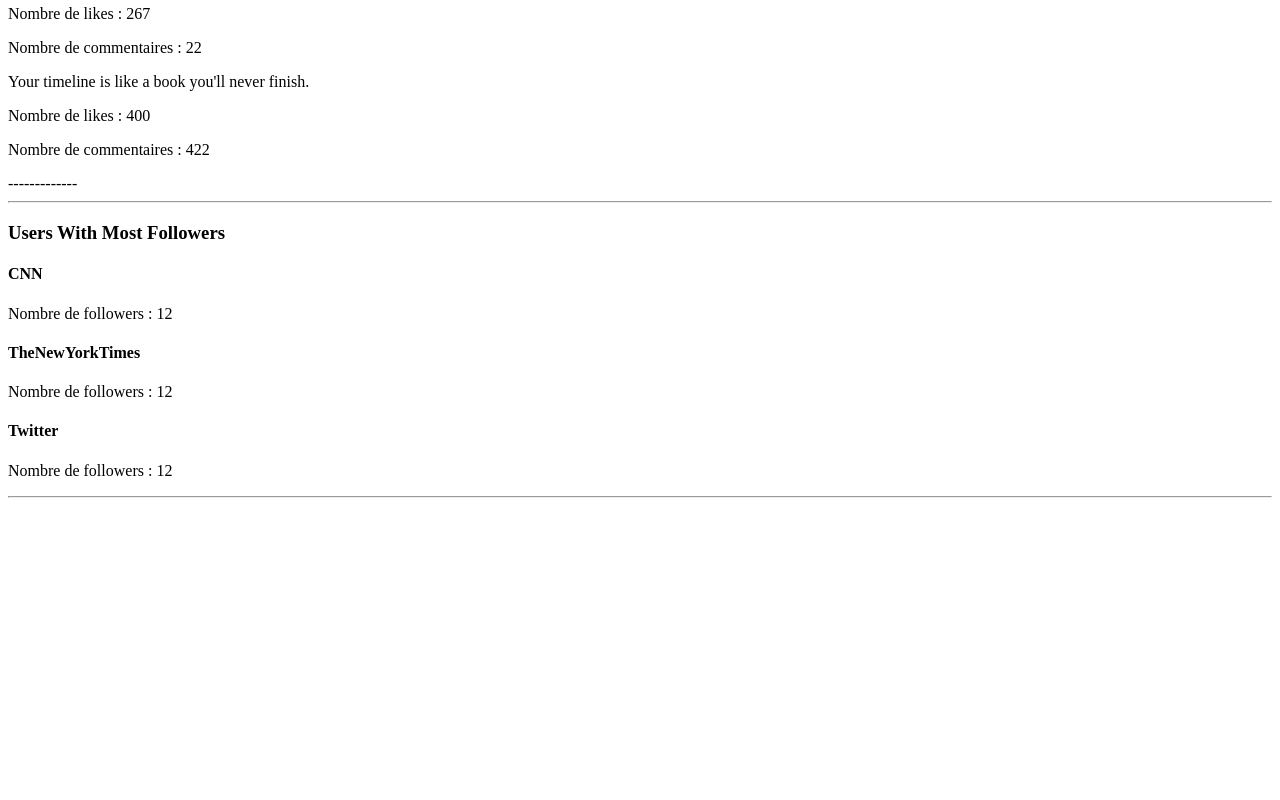
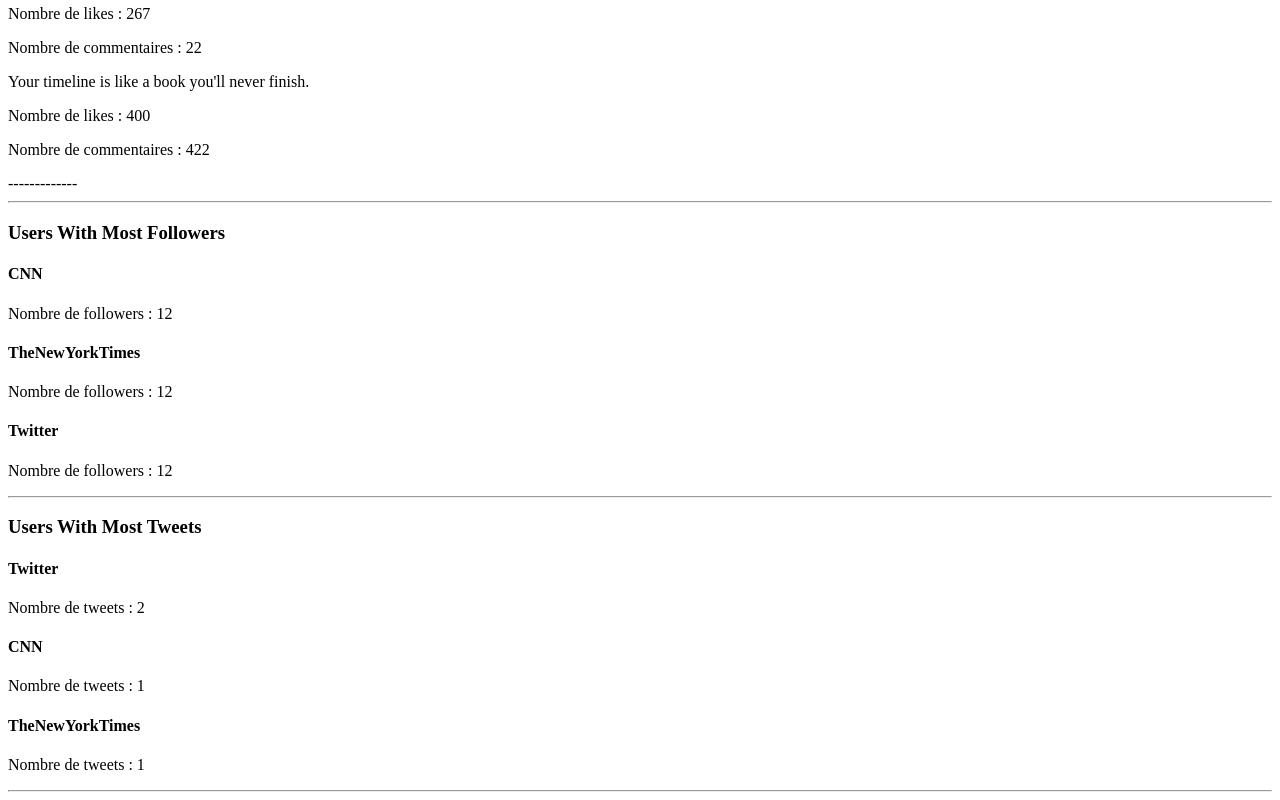
Before and after one commit to Hermacle/React-Object-Iteration, a React (Vite) app: page / in a window 1280 px wide. Shown: the part 1416-2216 px from the top of the page. Before the commit the page ends 1922 px from the top, so only its background shows below. Built offline with nearby package versions, Linux system fonts and the light colour scheme; the HTML template or start-up script is replaced by a standard one.

Commit message:
feat : Users with the highest number of tweets

```diff
--- a/src/App.jsx
+++ b/src/App.jsx
@@ -4,6 +4,7 @@
 import AllProfiles from './components/AllProfiles';
 import TweetsWithCriteria from './components/TweetsWithCriteria';
 import UsersWithMostFollowers from './components/UsersWithMostFollowers';
+import UsersWithMostTweets from './components/UsersWithMostTweets';
 
 function App() {
   return (
@@ -34,6 +35,11 @@
         <h3>Users With Most Followers</h3>
         <UsersWithMostFollowers />
       </div><hr />
+      {/* Option 6: Afficher les utilisateurs avec le plus grand nombre de tweets. */}
+      <div>
+        <h3>Users With Most Tweets</h3>
+        <UsersWithMostTweets />
+      </div><hr />
     </>
   );
 }
--- /dev/null
+++ b/src/components/UsersWithMostTweets.jsx
@@ -0,0 +1,16 @@
+import usersData from "../data/usersData";
+
+// Option 6: Afficher les utilisateurs avec le plus grand nombre de tweets.
+function UsersWithMostTweets() {
+  return (
+    <div>
+      {Object.entries(usersData).sort(([, a], [, b]) => b.tweets.length - a.tweets.length).map(([username, userData]) => (
+        <div key={userData.profile.id}>
+          <h4>{username}</h4>
+          <p>Nombre de tweets : {userData.tweets.length}</p>
+        </div>
+      ))}
+    </div>
+  )
+}
+export default UsersWithMostTweets;
```
